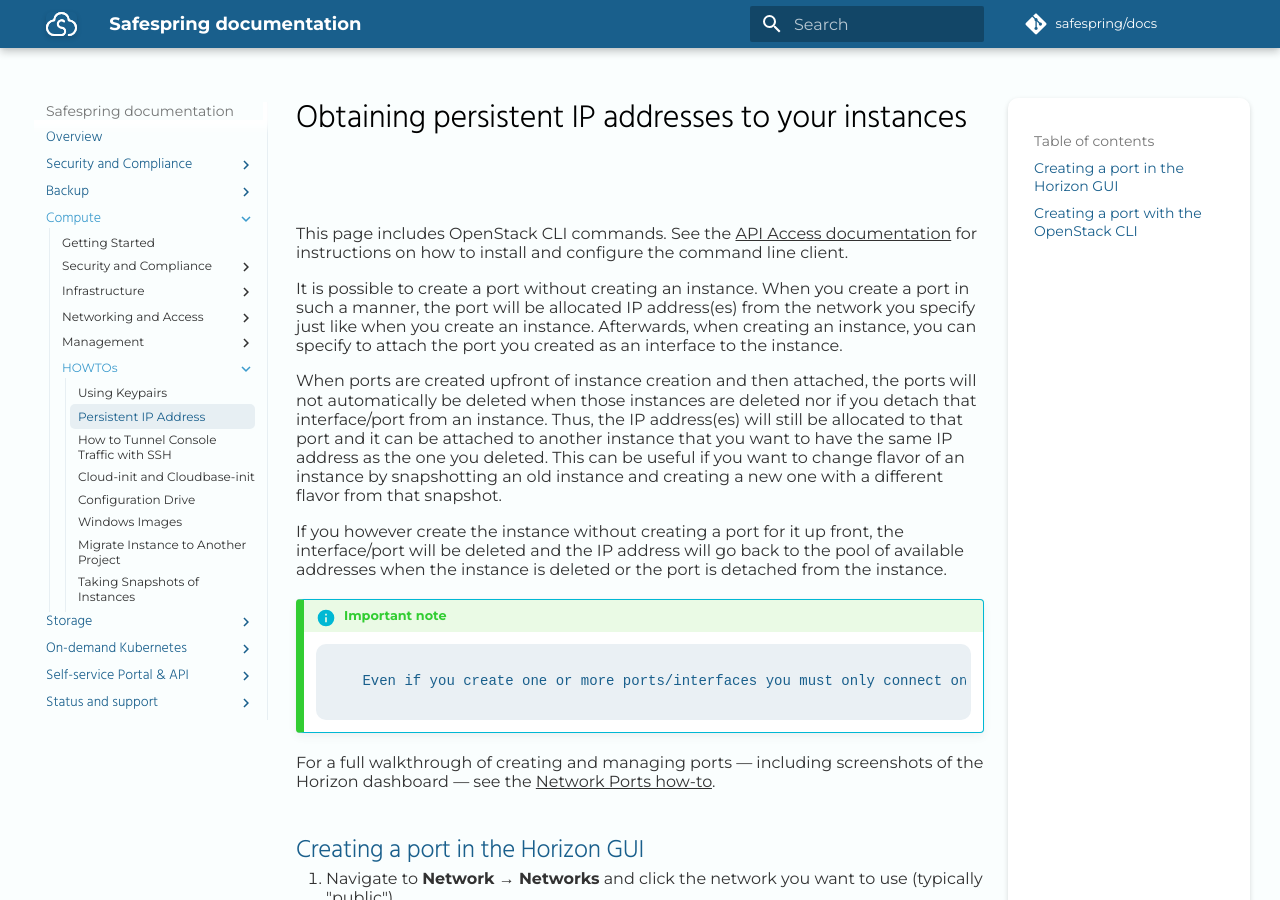
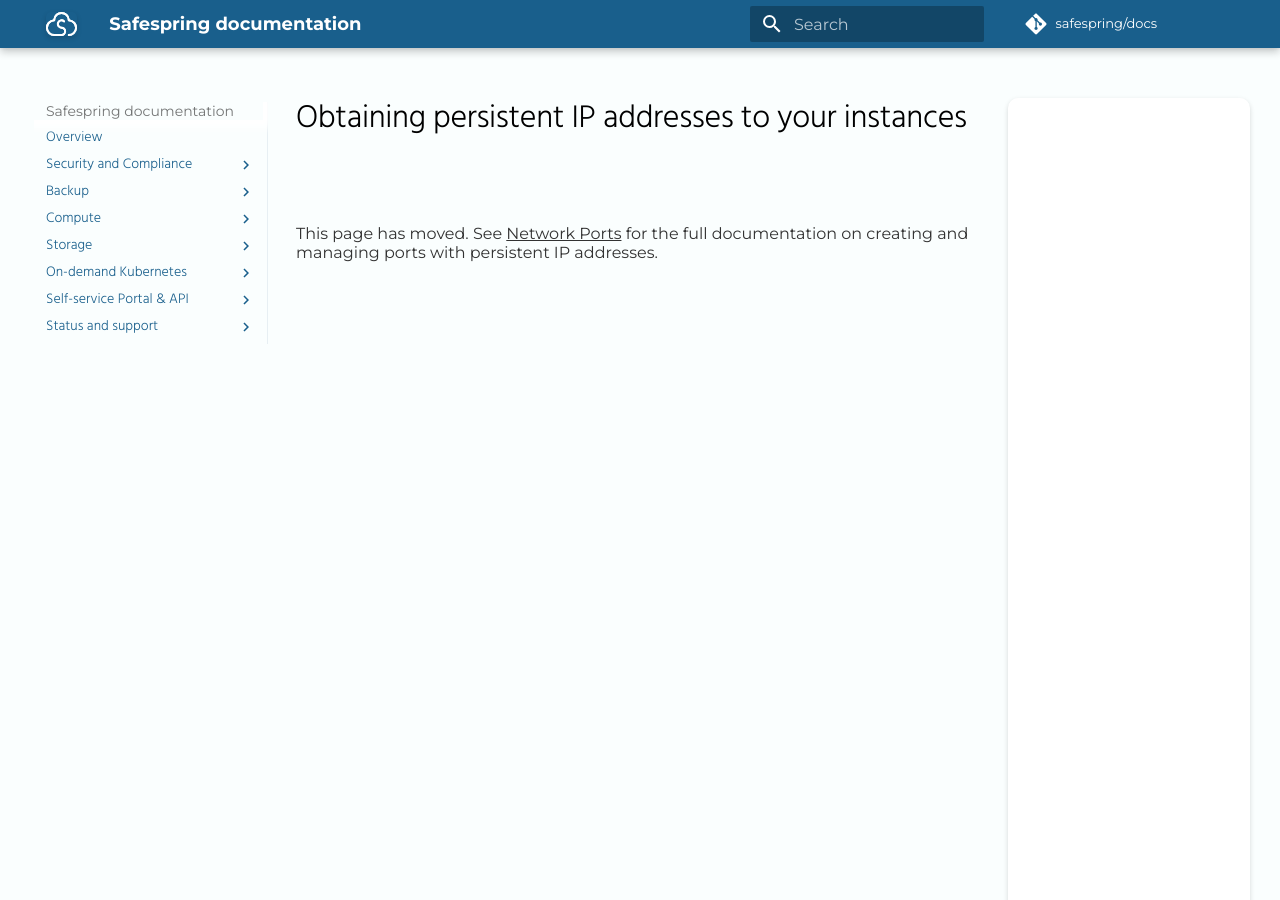
Before and after one commit to safespring/docs, an MkDocs documentation site: the page built from content/compute/howto/persistent-ip-address.md, in a window 1280 px wide and 900 px high. Built offline with MkDocs 1.6.1 and Material for MkDocs 9.7.7, drawn with Linux system fonts in a browser that asks for light colours; some web fonts are replaced; a script that is not in the unit is left out; comment, search, counter and statistics services are not loaded; some of the changed text lies outside the part shown.

Commit message:
Merge persistent-ip-address into network-ports how-to
Combines the conceptual intro from persistent-ip-address.md into the
more complete network-ports.md. Replaces the old page with a redirect
and removes it from the nav.

````diff
--- a/content/compute/howto/persistent-ip-address.md
+++ b/content/compute/howto/persistent-ip-address.md
@@ -1,58 +1,3 @@
 # Obtaining persistent IP addresses to your instances
 
-This page includes OpenStack CLI commands. See the [API Access documentation](../api.md) for instructions on how to install and configure the command line client.
-
-It is possible to create a port without creating an instance. When you create a
-port in such a manner, the port will be allocated IP address(es) from the
-network you specify just like when you create an instance. Afterwards, when
-creating an instance, you can specify to attach the port you created as an
-interface to the instance.
-
-When ports are created upfront of instance creation and then attached, the
-ports will not automatically be deleted when those instances are deleted nor if
-you detach that interface/port from an instance. Thus, the IP address(es) will
-still be allocated to that port and it can be attached to another instance that
-you want to have the same IP address as the one you deleted. This can be
-useful if you want to change flavor of an instance by snapshotting an old
-instance and creating a new one with a different flavor from that snapshot.
-
-If you however create the instance without creating a port for it up front, the
-interface/port will be deleted and the IP address will go back to the pool of
-available addresses when the instance is deleted or the port is detached from
-the instance.
-
-!!! info "Important note"
-         Even if you create one or more ports/interfaces you must only connect one port/interface to each instance.
-
-For a full walkthrough of creating and managing ports — including screenshots of the Horizon dashboard — see the [Network Ports how-to](network-ports.md).
-
-## Creating a port in the Horizon GUI
-
-1. Navigate to **Network** → **Networks** and click the network you want to use (typically "public").
-2. Click the **Ports** tab.
-3. Click the **Create Port** button.
-4. Enter a **Name** for the port. No other fields need to be changed from their defaults.
-5. Click **Create** to finish.
-
-## Creating a port with the OpenStack CLI
-
-You can also create ports using the OpenStack CLI:
-
-```
-$ openstack port create --network public dummytest
-$ openstack port list |grep dummy
-| aead4548-e41d-4724-acd5-6aeb8d9fbce8 | dummytest  | fa:16:3e:d5:bc:ef | ip_address='10.68.129.21', subnet_id='059d94a0-0fc1-40dd-9814-eb00571c6a4d'           | DOWN   |
-```
-
-When the port is created you can choose to attach to it instead of a network
-when launching a new instance in the GUI. Just skip the network part, and
-select the port in the next step "Network ports". Now the network port and the
-instance can be maintained in separate lifecycles.
-
-It is of course possible to create an instance through the Openstack CLI
-without attaching to a network, and then to attache the port later on, or
-create it by specifying the port name like this:
-
-```
-$ os server create --image ubuntu-20.04 --flavor l2.c2r4.100 --port dummytest my-instance
-```
+This page has moved. See [Network Ports](network-ports.md) for the full documentation on creating and managing ports with persistent IP addresses.
--- a/mkdocs.yml
+++ b/mkdocs.yml
@@ -172,7 +172,6 @@
           - Trouble Shooting: "compute/troubleshooting.md"
       - HOWTOs:
           - Using Keypairs: "compute/howto/keypairs.md"
-          - Persistent IP Address: "compute/howto/persistent-ip-address.md"
           - How to Tunnel Console Traffic with SSH: "compute/howto/novnc-tunneling.md"
           - Cloud-init and Cloudbase-init: "compute/howto/cloud-init.md"
           - Configuration Drive: "compute/howto/config-drive.md"
````
Also changed, not shown: content/compute/howto/network-ports.md (+5 -3 lines).
